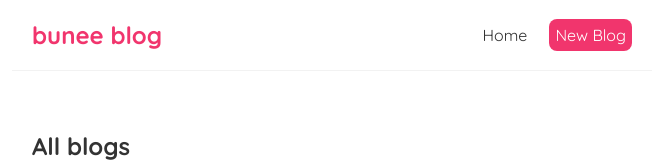
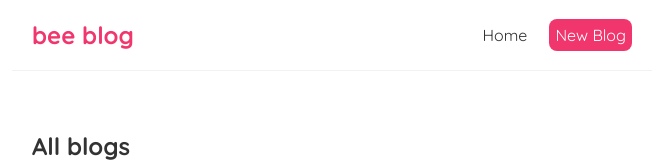
Before and after one commit to buneeIsSlo/react-playground, a React (Create React App) app in the folder blog/: page / in a window 1280 px wide. Shown: the top 162 px of the page, without its empty margins (308-971 px from the left). Built offline with nearby package versions, Linux system fonts and the light colour scheme; data requests are answered from the project's data file.

Commit message:
Refactor: name

```diff
--- a/blog/src/Navbar.js
+++ b/blog/src/Navbar.js
@@ -1,7 +1,7 @@
 const Navbar = () => {
     return (
         <nav className="navbar">
-            <h1>bunee blog</h1>
+            <h1>bee blog</h1>
             <div className="links">
                 <a href="/">Home</a>
                 <a href="/create" style={{
```
